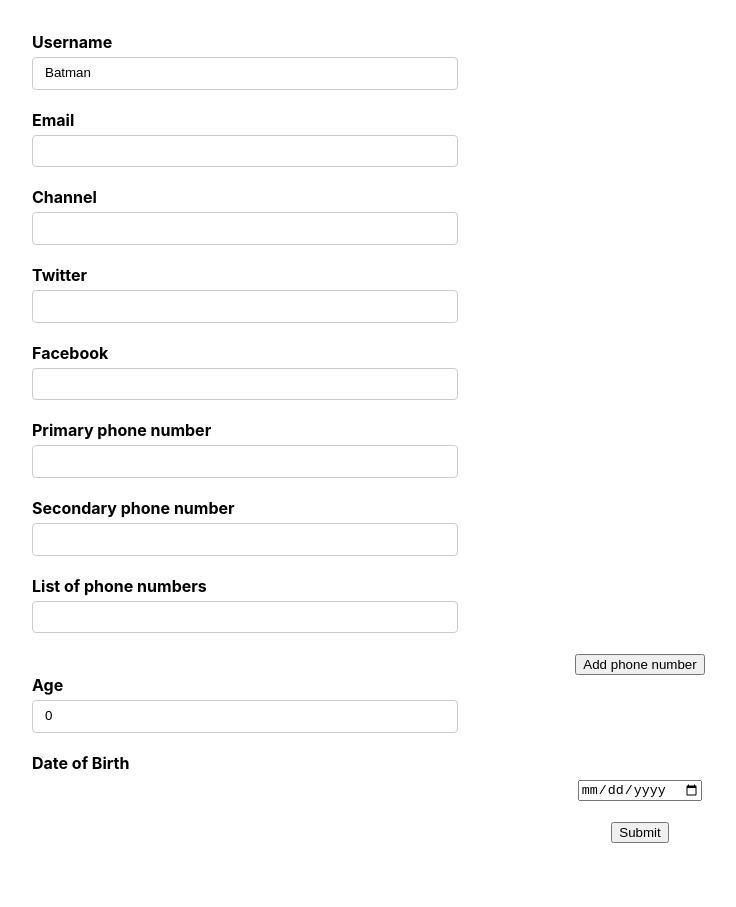
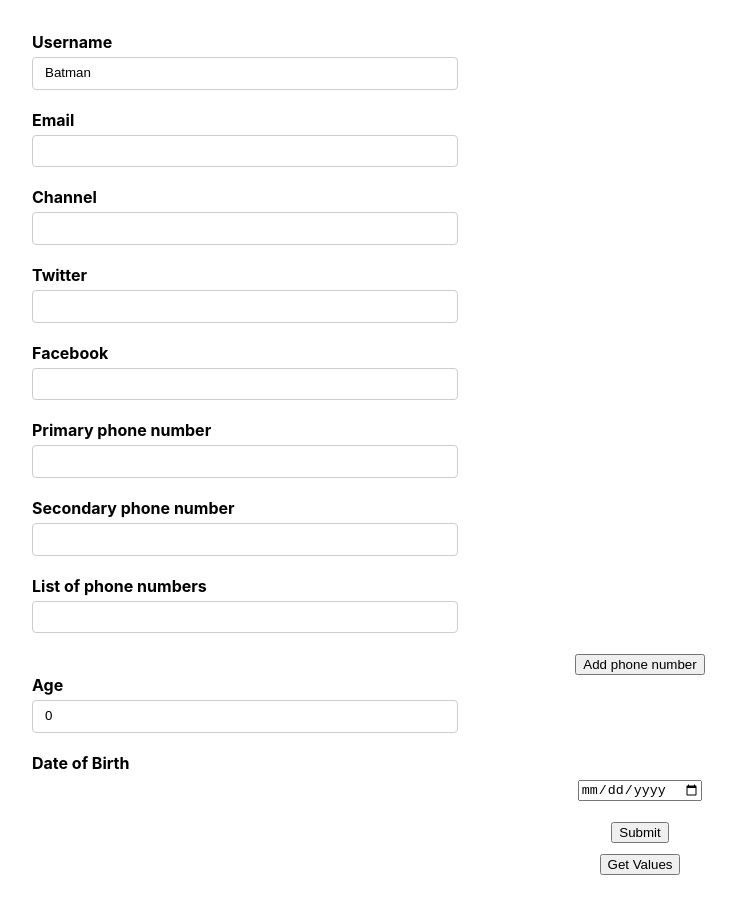
Before and after one commit to premrajah/react-hook-form-typescript, a React (Create React App) app: page / in a window 1280 px wide. Shown: the whole page, without its empty margins (0-736 px from the left). Before the commit the page ends 875 px from the top, so only its background shows below. Built offline with nearby package versions, Linux system fonts and the light colour scheme.

Commit message:
added getValues function

```diff
--- a/src/components/YoutubeForm.tsx
+++ b/src/components/YoutubeForm.tsx
@@ -19,9 +19,6 @@ type FormValues = {
 };
 
 export default function YoutubeForm() {
-
-
-
   const form = useForm<FormValues>({
     defaultValues: {
       username: 'Batman',
@@ -41,7 +38,7 @@ export default function YoutubeForm() {
       dob: new Date(),
     },
   });
-  const { register, control, handleSubmit, formState, watch } = form;
+  const { register, control, handleSubmit, formState, watch, getValues } = form;
   const { errors } = formState;
 
   const { fields, append, remove } = useFieldArray({
@@ -49,28 +46,33 @@ export default function YoutubeForm() {
     control,
   });
 
-//   const watchForm = watch();
+  //   const watchForm = watch();
 
-useEffect(() => {
-    const subscription = watch((value) => {
-        console.log("watched values: ", value);
-    });
+  // useEffect(() => {
+  //     const subscription = watch((value) => {
+  //         console.log("watched values: ", value);
+  //     });
 
-    // cleanup
-    return () => {
-        subscription.unsubscribe();
-    }
-}, [watch])
+  //     // cleanup
+  //     return () => {
+  //         subscription.unsubscribe();
+  //     }
+  // }, [watch])
 
-  const onSubmitHandler = (data: FormValues) => {
+  const handleOnSubmit = (data: FormValues) => {
     console.log('form submitted ', data);
+  };
+
+  const handleGetFormValues = () => {
+    console.log('Get Values ', getValues());
+    // console.log('Get Values ', getValues(['social', 'email']));
   };
 
   return (
     <div>
       {/* <h2>Watched Values {JSON.stringify(watchForm)}</h2> */}
 
-      <form onSubmit={handleSubmit(onSubmitHandler)} noValidate>
+      <form onSubmit={handleSubmit(handleOnSubmit)} noValidate>
         <div className='form-control'>
           <label htmlFor='username'>Username</label>
           <input
@@ -199,10 +201,17 @@ useEffect(() => {
           <p className='error'>{errors.dob?.message}</p>
         </div>
 
-        <div>
+        <div style={{ marginBottom: '10px' }}>
           <button>Submit</button>
         </div>
+
+        <div>
+          <button type='button' onClick={handleGetFormValues}>
+            Get Values
+          </button>
+        </div>
       </form>
+      {/* end form */}
       <DevTool control={control} />
     </div>
   );
```
